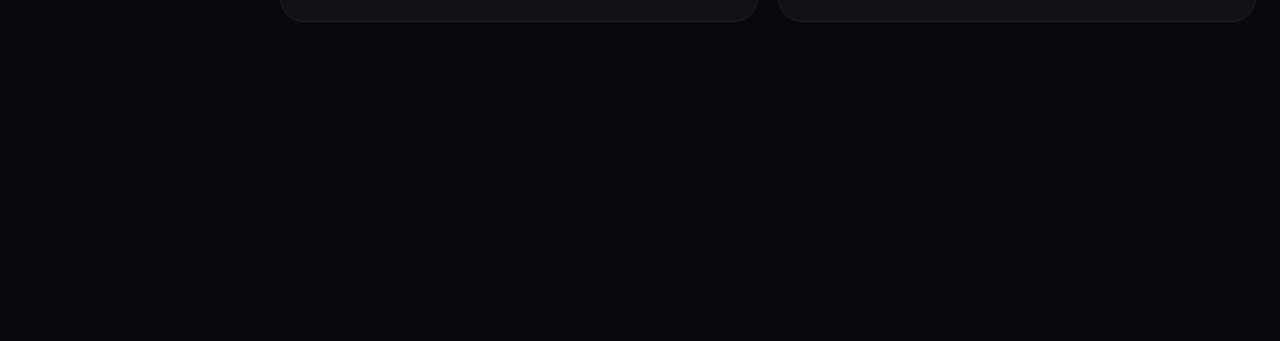
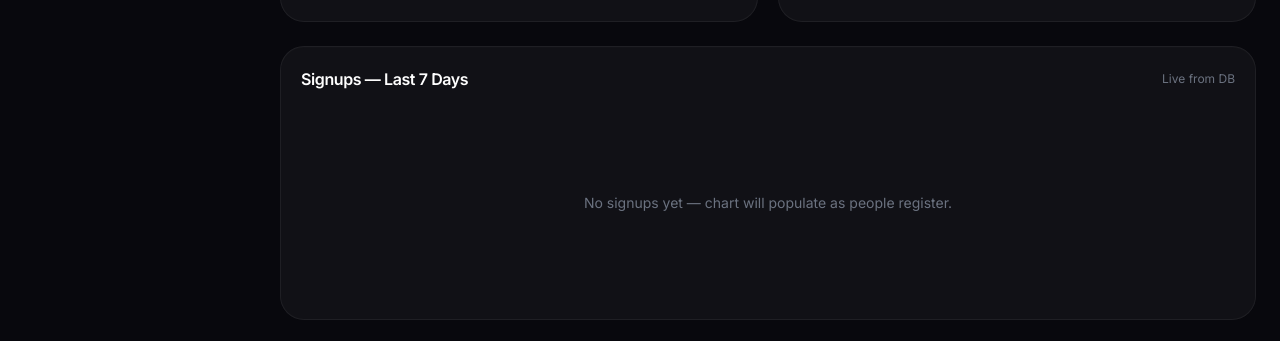
Before and after one commit to Mailzeon/Frontend, a Next.js app: page /admin/dashboard in a window 1280 px wide. Shown: the part 1076-1417 px from the top of the page. Before the commit the page ends 1122 px from the top, so only its background shows below. Built offline with nearby package versions, Linux system fonts and the light colour scheme; no server answers.

Commit message:
Update page.tsx

```diff
--- a/app/admin/dashboard/page.tsx
+++ b/app/admin/dashboard/page.tsx
@@ -183,6 +183,40 @@ export default function AdminDashboard() {
           )}
         </div>
       </div>
+
+      {/* Signups Chart — NEW. This is the "who's signing up" data Vercel
+          Web Analytics can't show for free (custom events there need a
+          $20/mo Pro plan — see docs.vercel.com/analytics/limits-and-pricing).
+          Built here instead since every signup is already a User document
+          with its own createdAt in this DB — no separate event-tracking
+          system needed, this just groups data that already exists, same
+          as the two charts above it. */}
+      <div className="glass-card p-5 mt-4">
+        <div className="flex items-center justify-between mb-4">
+          <h2 className="font-semibold text-white">Signups — Last 7 Days</h2>
+          <span className="text-xs text-gray-500">Live from DB</span>
+        </div>
+        {analytics.length === 0 || analytics.every(d => d.customerSignups === 0 && d.workerSignups === 0) ? (
+          <div className="h-48 flex items-center justify-center text-gray-500 text-sm">
+            No signups yet — chart will populate as people register.
+          </div>
+        ) : (
+          <ResponsiveContainer width="100%" height={220}>
+            <LineChart data={analytics}>
+              <CartesianGrid strokeDasharray="3 3" stroke="rgba(255,255,255,0.08)" />
+              <XAxis dataKey="day" tick={{ fill: '#9CA3AF', fontSize: 11 }} axisLine={false} tickLine={false} />
+              <YAxis tick={{ fill: '#9CA3AF', fontSize: 11 }} axisLine={false} tickLine={false}
+                allowDecimals={false} />
+              <Tooltip {...TOOLTIP_STYLE} />
+              <Legend wrapperStyle={{ fontSize: '12px' }} />
+              <Line type="monotone" dataKey="customerSignups" name="Customers" stroke="#A855F7" strokeWidth={2}
+                dot={{ fill: '#A855F7', r: 3 }} activeDot={{ r: 5 }} />
+              <Line type="monotone" dataKey="workerSignups" name="Workers" stroke="#F59E0B" strokeWidth={2}
+                dot={{ fill: '#F59E0B', r: 3 }} activeDot={{ r: 5 }} />
+            </LineChart>
+          </ResponsiveContainer>
+        )}
+      </div>
     </div>
   );
 }
```
